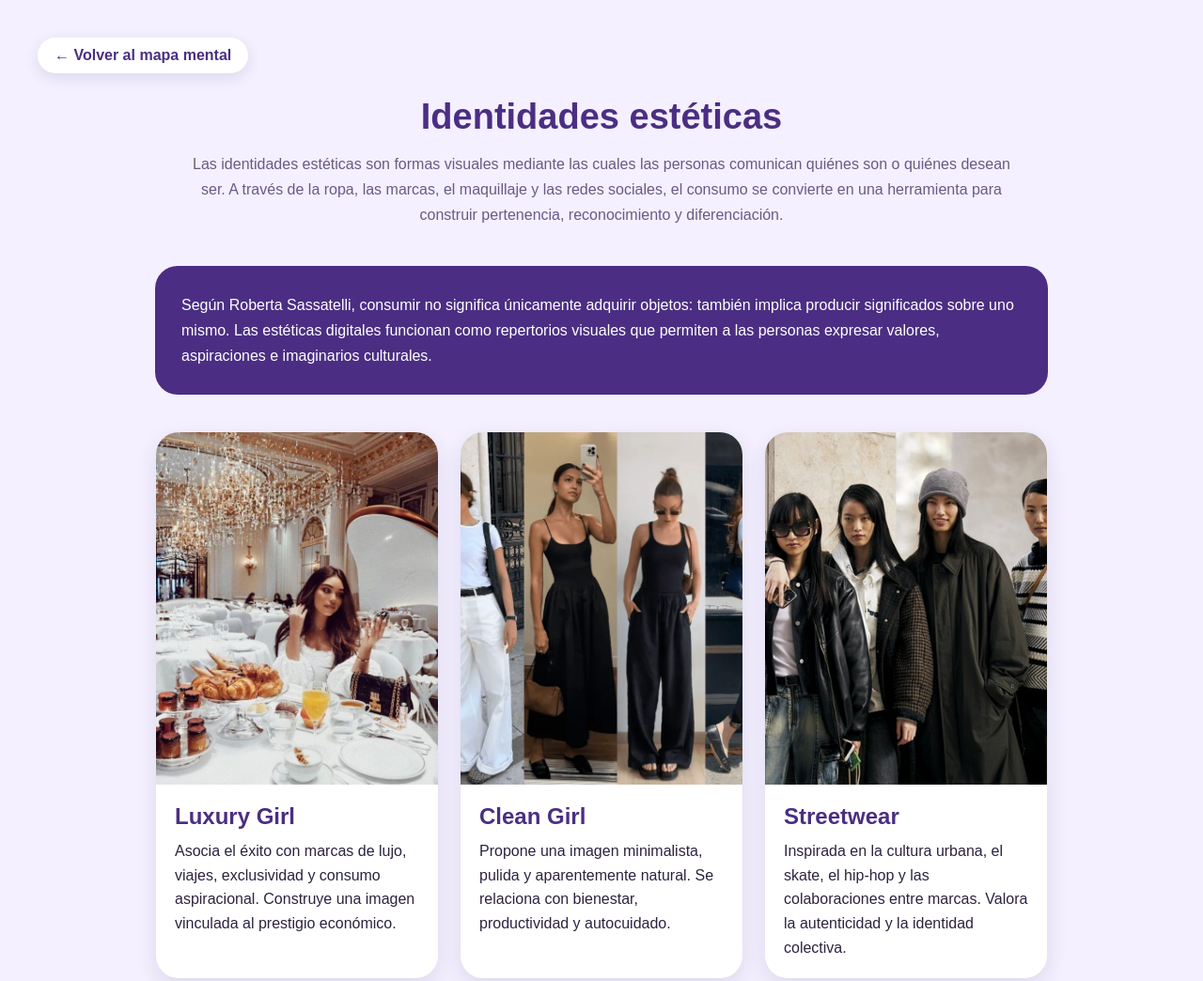
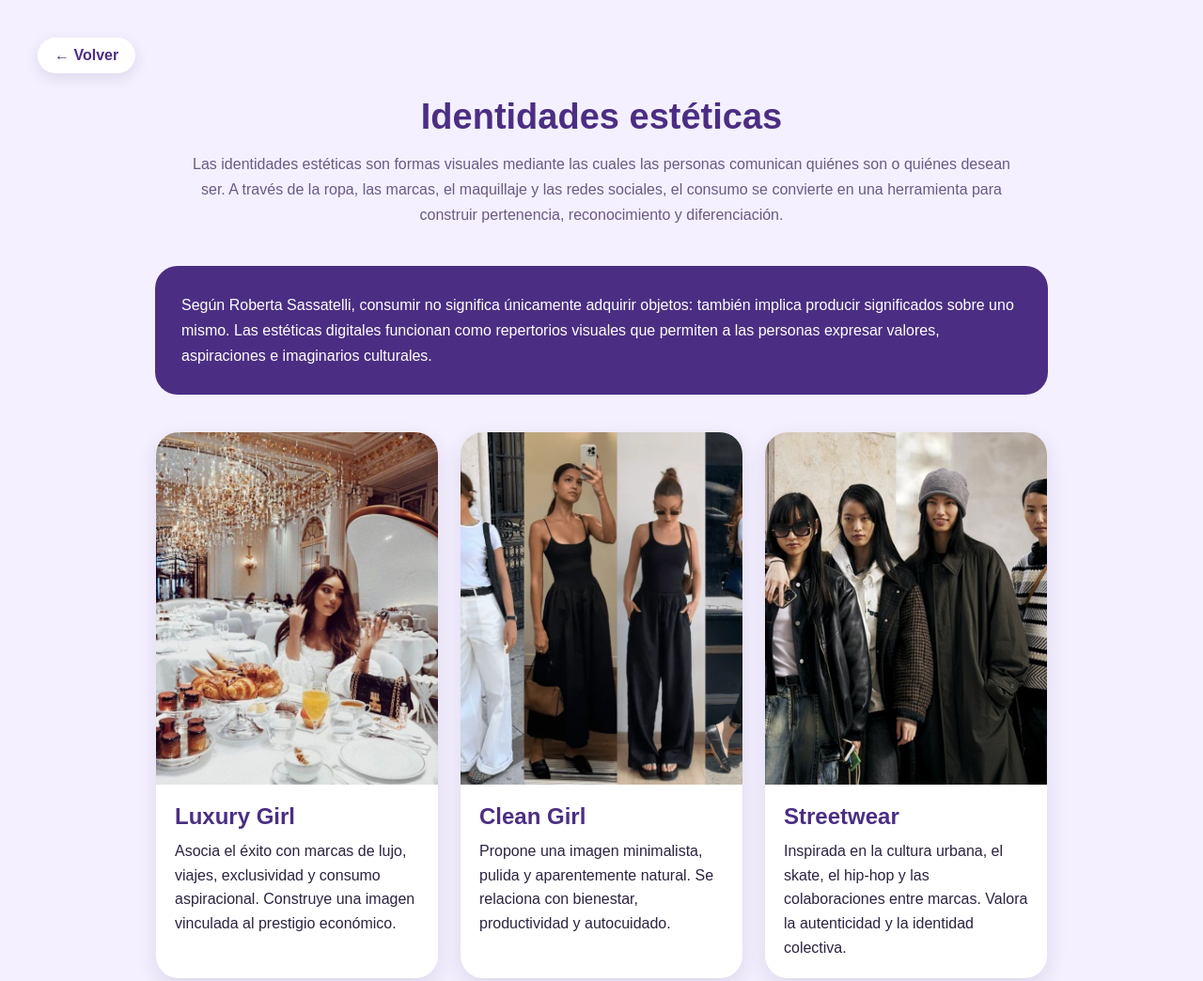
Before and after one commit to Chofs97/Sociologia_de_moda_Clase_5, a plain HTML site: page identidades.html in a window 1280 px wide. Shown: the top 1044 px of the page at 94% size. Drawn offline with Linux system fonts and the light colour scheme.

Commit message:
Update identidades.html

```diff
--- a/identidades.html
+++ b/identidades.html
@@ -126,7 +126,7 @@ header p{
 <body>
 
 <a href="index.html" class="back-link">
-← Volver al mapa mental
+← Volver
 </a>
 
 <header>
```
